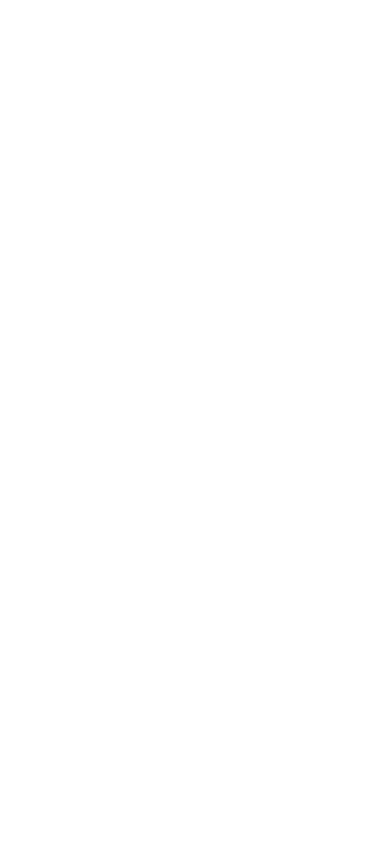
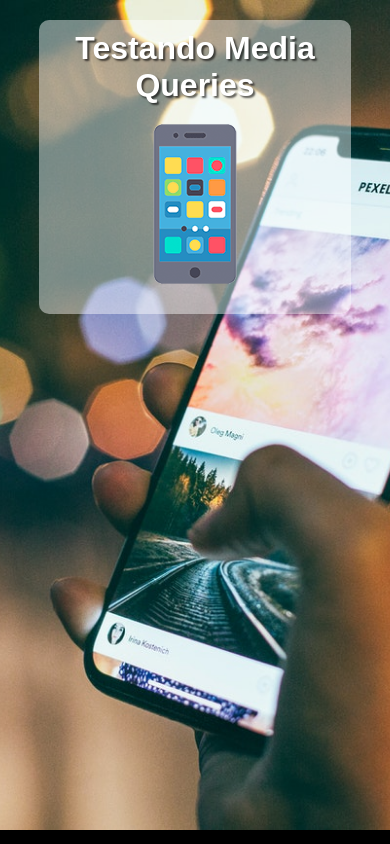
Before and after one commit to fsmarques/html-css, a plain HTML site: page exercícios/ex026/mq004/index.html in a window 390 px wide. Drawn offline with Linux system fonts and the light colour scheme.

Commit message:
criado exercício de media query 4

```diff
--- /dev/null
+++ b/exercícios/ex026/mq004/estilos/style.css
@@ -0,0 +1,46 @@
+@charset "UTF-8";
+
+/* Versão mobile first */
+
+*{
+    font-family: Arial, Helvetica, sans-serif;
+    font-size: 1em;
+    margin: 0px;
+    padding: 0px;
+    box-sizing: border-box;
+
+}
+
+body{
+    height: 96vh;
+    background: black url(../imagens/back-phone.jpg) no-repeat;
+    background-size: cover;
+    background-position: center center;
+}
+
+main{
+    background-color: rgba(255, 255, 255, 0.442);
+    width: 80vw;
+    margin: auto;
+    margin-top: 20px;
+    border-radius: 10px;
+    padding: 10px;
+}
+
+h1{
+    text-align: center;
+    color: white;
+    font-size: 2em;
+    text-shadow: 2px 2px 2px rgba(0, 0, 0, 0.632);
+}
+
+img{
+    display: block;
+    margin: auto;
+}
+
+img#phone{display: block;}
+img#tablet{display: none;}
+img#print{display: none;}
+img#pc{display: none;}
+img#tv{display: none;}
--- a/exercícios/ex026/mq004/index.html
+++ b/exercícios/ex026/mq004/index.html
@@ -1,11 +1,25 @@
 <!DOCTYPE html>
 <html lang="pt-br">
+
 <head>
     <meta charset="UTF-8">
     <meta name="viewport" content="width=device-width, initial-scale=1.0">
     <title>Media Query</title>
+    <link rel="stylesheet" href="estilos/style.css" media="all">
+    <link rel="stylesheet" href="estilos/media-query.css">
+
 </head>
+
 <body>
+    <main>
+        <h1>Testando Media Queries</h1>
+        <img id="phone" src="imagens/icon-phone.png" alt="Acessando via smartphone">
+        <img id="tablet" src="imagens/icon-tablet.png" alt="Acessando via tablet">
+        <img id="print" src="imagens/icon-print.png" alt="Versão para impressão">
+        <img id="pc" src="imagens/icon-pc.png" alt="Acessando via computador">
+        <img id="tv" src="imagens/icon-tv.png" alt="Acessando via TV">
+    </main>
 
 </body>
+
 </html>
```
Also changed, not shown: exercícios/ex026/mq004/estilos/media-query.css (added, +7 -0 lines).
